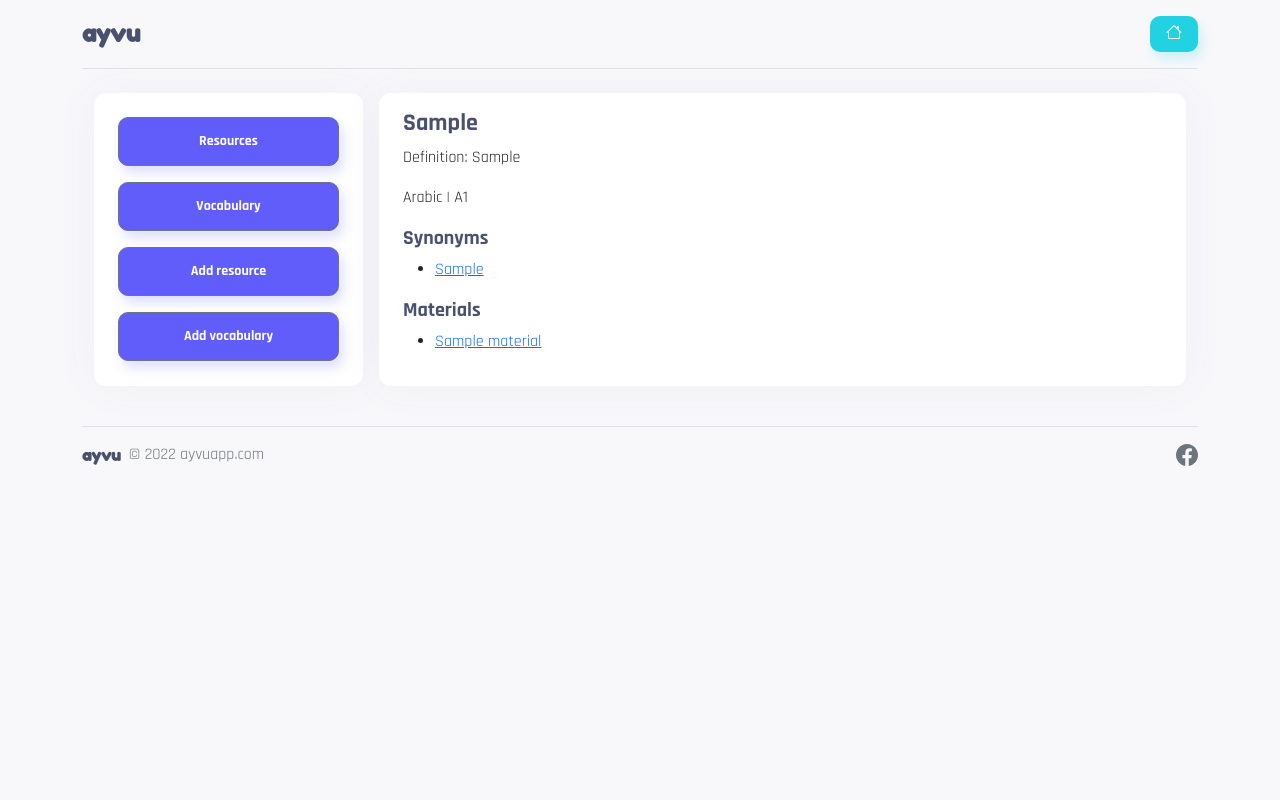
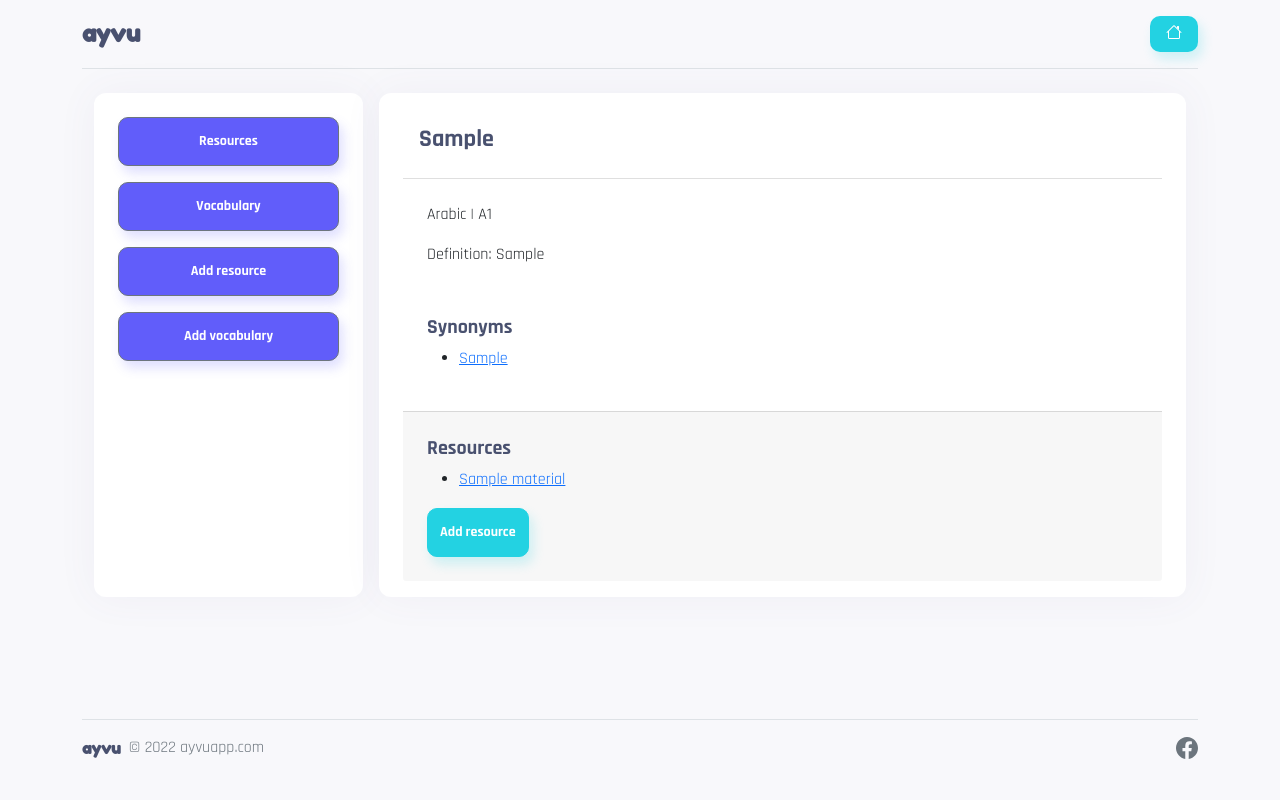
Before and after one commit to thaismr/ayvuapp, a Django app: page /vocabulary/1/ in a window 1280 px wide. Run offline with Django 4.2, Linux system fonts and the light colour scheme; a user stored in the database is signed in; tables that the repository leaves empty hold one stand-in row (values such as "Sample post"); parts of the project's set-up code (start-up, migrations or seed data) failed here and were passed over.

Commit message:
[layout] Polishing.

```diff
--- a/ayvuapp/static/css/style.css
+++ b/ayvuapp/static/css/style.css
@@ -12,6 +12,16 @@ body {
   background-color: #f9fbf2;
   background-color: #F3F7FA;
   background-color: #f8f8fb;
+}
+
+main {
+  flex: 1 0 auto;
+}
+
+.container {
+  display: flex;
+  flex-direction: column;
+  height: 100vh;
 }
 
 .bg-light {
--- a/ayvuapp/templates/base.html
+++ b/ayvuapp/templates/base.html
@@ -32,7 +32,9 @@
     </ul>
   </header>
 
-  {% block content %}{% endblock content %}
+  <main>
+      {% block content %}{% endblock content %}
+  </main>
 
   <footer class="d-flex flex-wrap justify-content-between align-items-center py-3 my-4 border-top">
     <div class="col-md-4 d-flex align-items-center">
--- a/material/views.py
+++ b/material/views.py
@@ -32,6 +32,7 @@ class MaterialDetailView(LoginRequiredMixin, DetailView):
 
 class MaterialListView(LoginRequiredMixin, ListView):
     model = Material
+    paginate_by = 15
 
     def get_queryset(self):
         """Verify user has access to material."""
--- a/vocabulary/templates/vocabulary/vocabulary_detail.html
+++ b/vocabulary/templates/vocabulary/vocabulary_detail.html
@@ -5,22 +5,34 @@
 
 {% block inner_content %}
 
+<div class="card-header bg-light py-3">
   <h4>{{ vocabulary.word }}</h4>
+</div>
+<div class="card-body p-4">
+
+  <p>{{ vocabulary.language }} | {{ vocabulary.get_level_display }}</p>
   <p>{% translate "Definition" %}: {{ vocabulary.definition }}</p>
-<p>{{ vocabulary.language }} | {{ vocabulary.get_level_display }}</p>
 
-<h5>Synonyms</h5>
+  <h5 class="mt-5">Synonyms</h5>
   <ul>
     {% for synonym in vocabulary.synonyms.all %}
     <li><a href="{% url 'vocabulary:detail' synonym.pk %}">{{ synonym }}</a></li>
+    {% empty %}
+    <li>Nothing here, add more vocabulary!</li>
     {% endfor %}
   </ul>
 
-<h5>Materials</h5>
+</div><div class="card-footer p-4">
+  <h5>Resources</h5>
   <ul>
     {% for material in vocabulary.materials.all %}
     <li><a href="{% url 'material:detail' material.pk %}">{{ material }}</a></li>
+    {% empty %}
+    <li>No resource here, add some!</li>
     {% endfor %}
   </ul>
+  <a href="{% url 'material:create' %}" class="btn btn-primary">Add resource</a>
+
+</div>
 
 {% endblock inner_content %}
--- a/vocabulary/views.py
+++ b/vocabulary/views.py
@@ -29,6 +29,7 @@ class VocabularyDetailView(LoginRequiredMixin, DetailView):
 
 class VocabularyListView(LoginRequiredMixin, ListView):
     model = Vocabulary
+    paginate_by = 15
 
     def get_queryset(self):
         """Verify user has access to vocabulary."""
```
Also changed, not shown: material/templates/material/material_detail.html (+11 -3 lines), material/templates/material/material_list.html (+6 -3 lines), vocabulary/templates/vocabulary/vocabulary_list.html (+12 -8 lines). Lines whose indentation alone changed are shown as unchanged.
